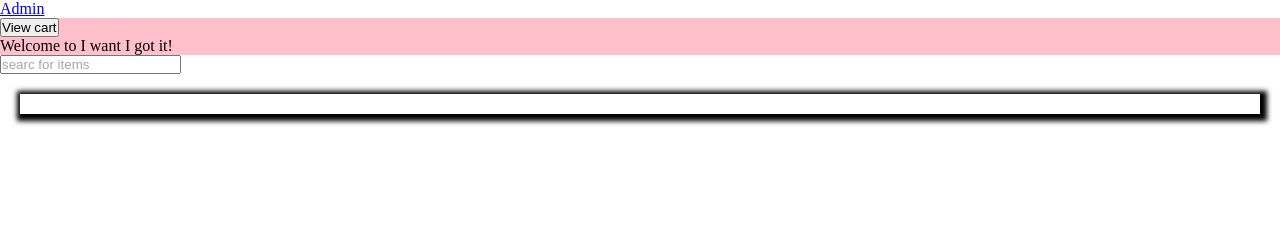
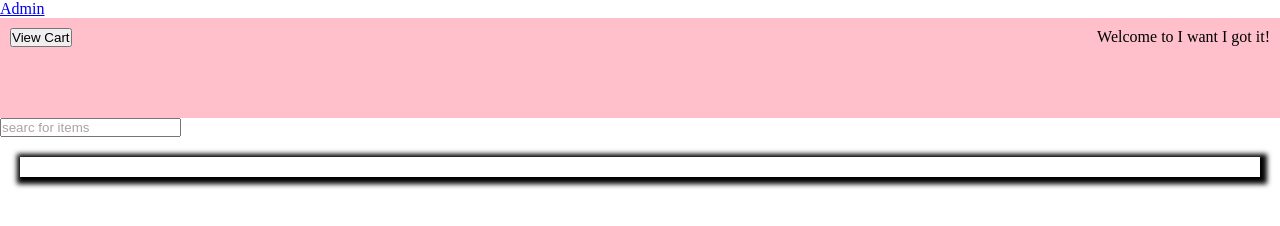
Before and after one commit to 64nyawira/e-commerce-platform, a website: page user.html in a window 1280 px wide. Drawn offline with Linux system fonts and the light colour scheme; no server answers.

Commit message:
modifiew the css

```diff
--- a/index.css
+++ b/index.css
@@ -199,6 +199,21 @@ button:hover{
     color: black;
 }
 
+#viewbttn{
+
+}
+
+.display{
+    display:flex;
+    justify-content: space-between;
+    padding: 10px;
+    height: 10vh;
+}
+
+#addcart{
+
+}
+
 
 @media screen and (min-width:375px) {
     /* .item{
--- a/user.html
+++ b/user.html
@@ -12,7 +12,8 @@
 
     <div class="display">
         <div id="cart">
-            <button id="viewbttn">View cart</button>
+            <button id="viewbttn">View Cart</i></button>
+            <!-- <i class="fa fa-shopping-cart" aria-hidden="true"></i> -->
         </div>
 
         <p>Welcome to I want I got it!</p>
--- a/user.js
+++ b/user.js
@@ -13,7 +13,6 @@ document.addEventListener('DOMContentLoaded', () => __awaiter(void 0, void 0, vo
     const productList = document.getElementById("productlist");
     const cart = document.getElementById('cart');
     const viewbttn = document.getElementById("viewbttn");
-    viewbttn.addEventListener('click', () => displayCart());
     if (!productList || !cart)
         return;
     let allProducts = [];
@@ -85,7 +84,6 @@ document.addEventListener('DOMContentLoaded', () => __awaiter(void 0, void 0, vo
     }
     allProducts = yield fetchProducts();
     displayProducts();
-    // Add search functionality
     if (searchInput) {
         searchInput.addEventListener('input', () => {
             const searchQuery = searchInput.value;
@@ -120,8 +118,14 @@ document.addEventListener('DOMContentLoaded', () => __awaiter(void 0, void 0, vo
             item.appendChild(itemDesc);
             item.appendChild(itemPrice);
             item.appendChild(removebttn);
+            cart.appendChild(item);
         });
     }
+    function toggleCart() {
+        displayCart();
+        cart.classList.toggle('show');
+    }
+    viewbttn.addEventListener('click', () => toggleCart());
     function addToCart(product) {
         cartitem.push(product);
         displayCart();
```
Also changed, not shown: user.ts (+15 -2 lines).
